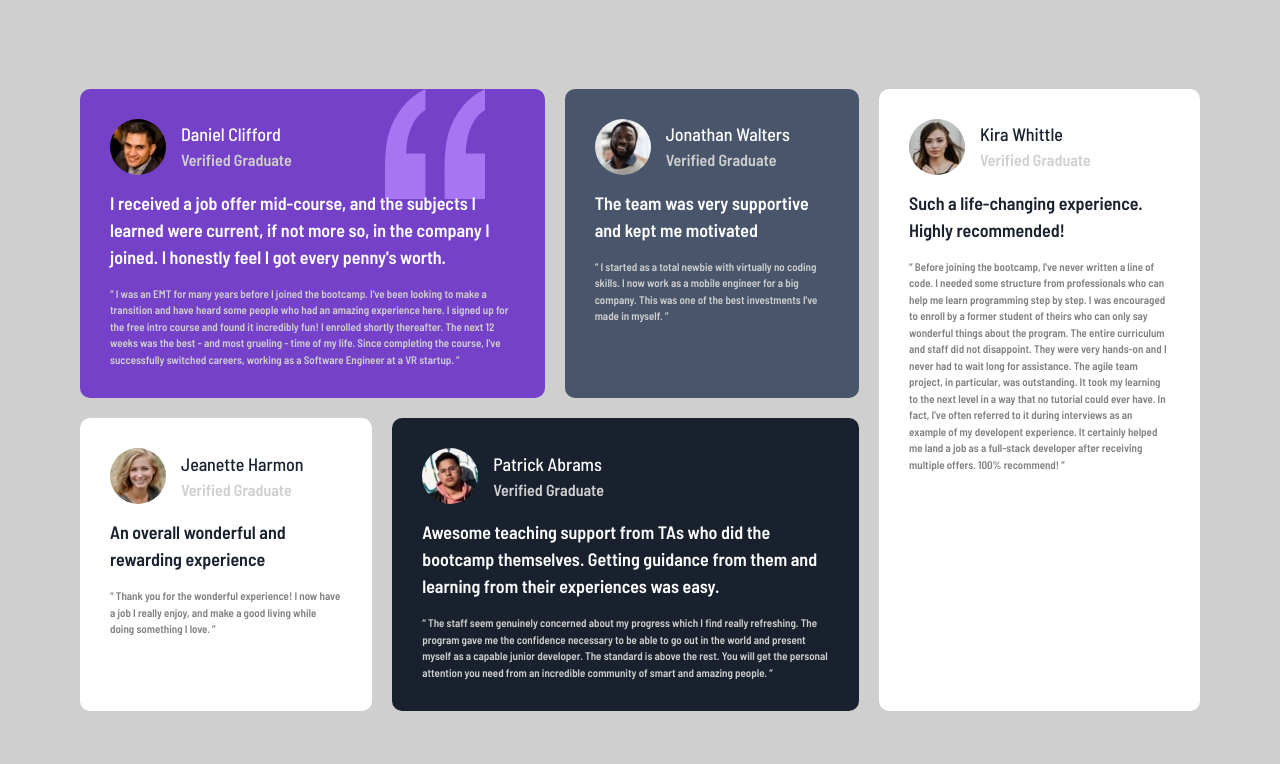
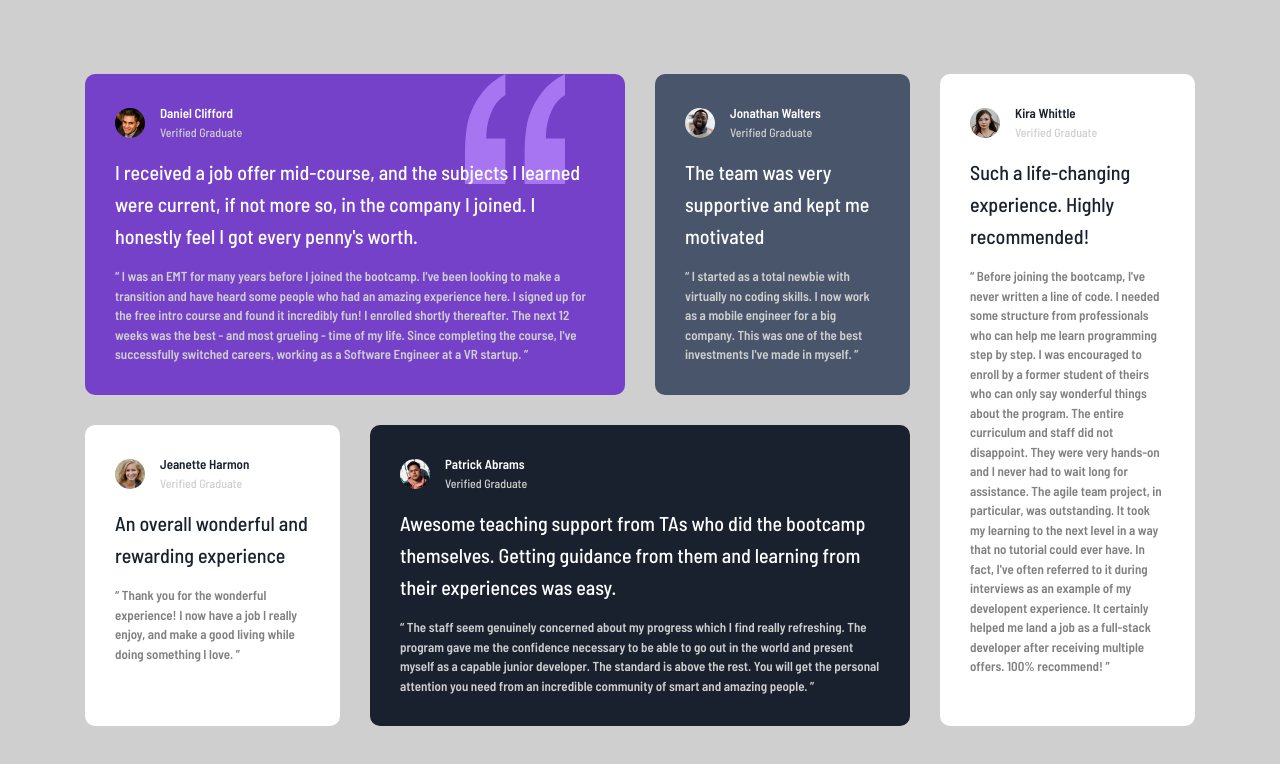
Before and after one commit to dhananjayandayalan/testimonials-grid-frontend-mentor, a plain HTML site: page index.html in a window 1280 px wide. Drawn offline with Linux system fonts and the light colour scheme.

Commit message:
Grid changes

```diff
--- a/style.scss
+++ b/style.scss
@@ -38,27 +38,28 @@ h6 {
 }
 
 body {
-  height: 100vh;
+  min-height: 100vh;
+  padding: 2rem;
   font-size: 1.3rem;
   font-family: 'Barlow Semi Condensed', monospace;
   line-height: 1.5;
   -webkit-font-smoothing: antialiased;
   background: var(--Light-gray);
+  display: grid;
+  place-content: center;
 }
 
 .testimonial {
-  padding: 8rem 4rem;
   display: grid;
-  gap: 2rem;
-  max-width: 120rem;
+  max-width: 111rem;
+  gap: 3rem;
+  grid-template-areas:
+  'one'
+  'two'
+  'three'
+  'four'
+  'five';
   margin-inline: auto;
-  grid-auto-columns: auto;
-  grid-template-areas:
-    'one'
-    'two'
-    'three'
-    'four'
-    'five';
 
   &__card {
     padding: 3rem;
@@ -116,17 +117,18 @@ body {
       gap: 1.5rem;
       padding-bottom: 1.5rem;
       img {
-        max-width: 56px;
+        max-width: 3rem;
         border-radius: 50%;
       }
       &__text {
         h2 {
-          font-weight: 500;
-          font-size: 1.8rem;
+          font-size: 1.3rem;
+          font-weight: 600;
           color: var(--White);
         }
         h3 {
-          font-size: 1.6rem;
+          font-size: 1.2rem;
+          font-weight: 500;
           color: var(--Light-gray);
         }
       }
@@ -134,12 +136,14 @@ body {
 
     &__description {
       color: var(--White);
-      font-size: 1.8rem;
+      font-size: clamp(1.6rem, calc(1.4rem + 0.51vw), 2rem);
+      line-height: 1.6;
+      font-weight: 500;
       padding-bottom: 1.5rem;
     }
 
     &__quote {
-      font-size: 1.1rem;
+      font-size: 1.3rem;
       color: var(--Light-gray);
       font-weight: 600;
     }
@@ -147,25 +151,20 @@ body {
 }
 
 @media (min-width: 37.5em) {
-  body {
-    display: grid;
-    place-items: center;
-  }
   .testimonial {
+    padding: unset;
+    grid-auto-columns: auto;
     grid-template-areas:
+      'two three'
       'one one'
-      'two five'
-      'three five'
-      'four four';
+      'four five';
   }
 }
 
 @media (min-width: 64em) {
-  body {
-    display: flex;
-    place-items: center;
-  }
   .testimonial {
+    grid-template-columns: repeat(4, 1fr);
+    gap: 3rem;
     grid-template-areas:
       'one one two five'
       'three four four five';
```
Also changed, not shown: style.css, 1 other file.
